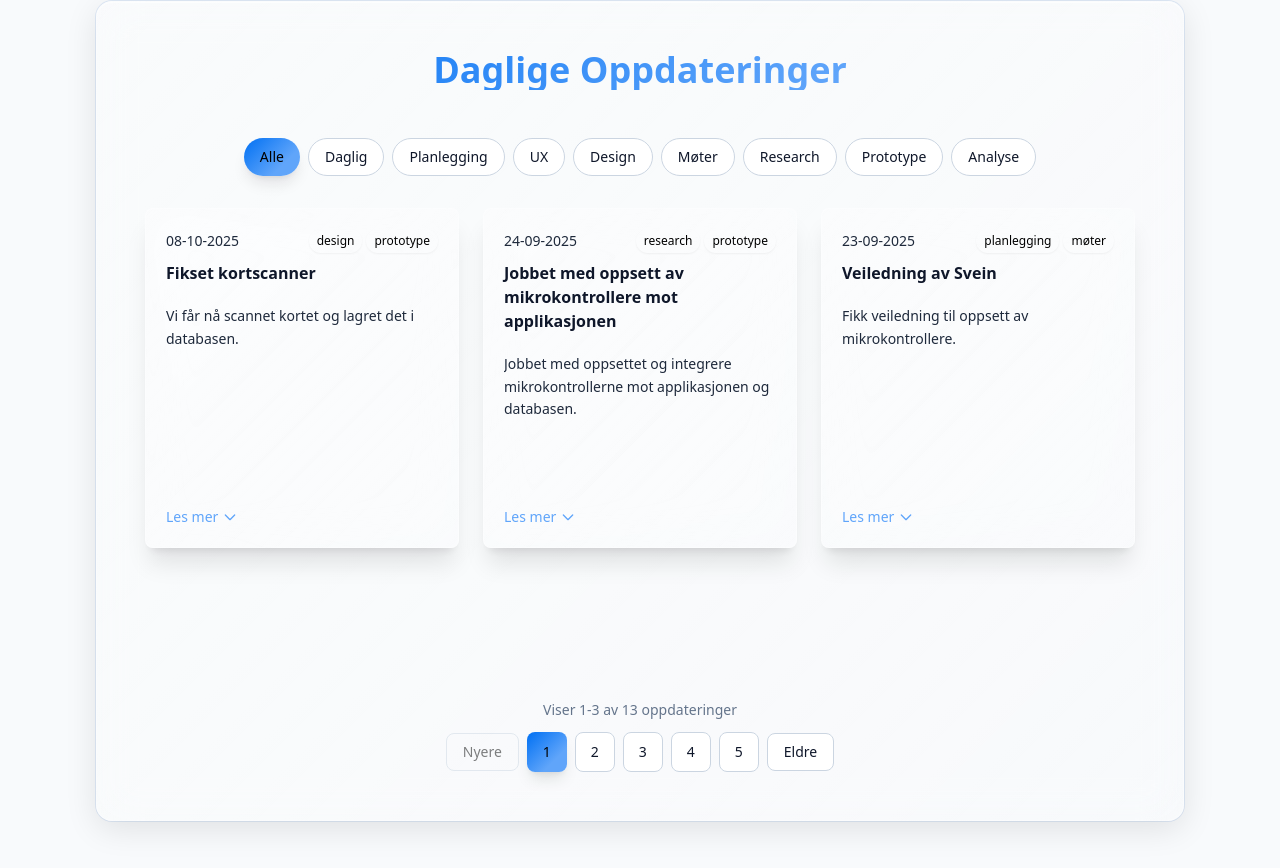
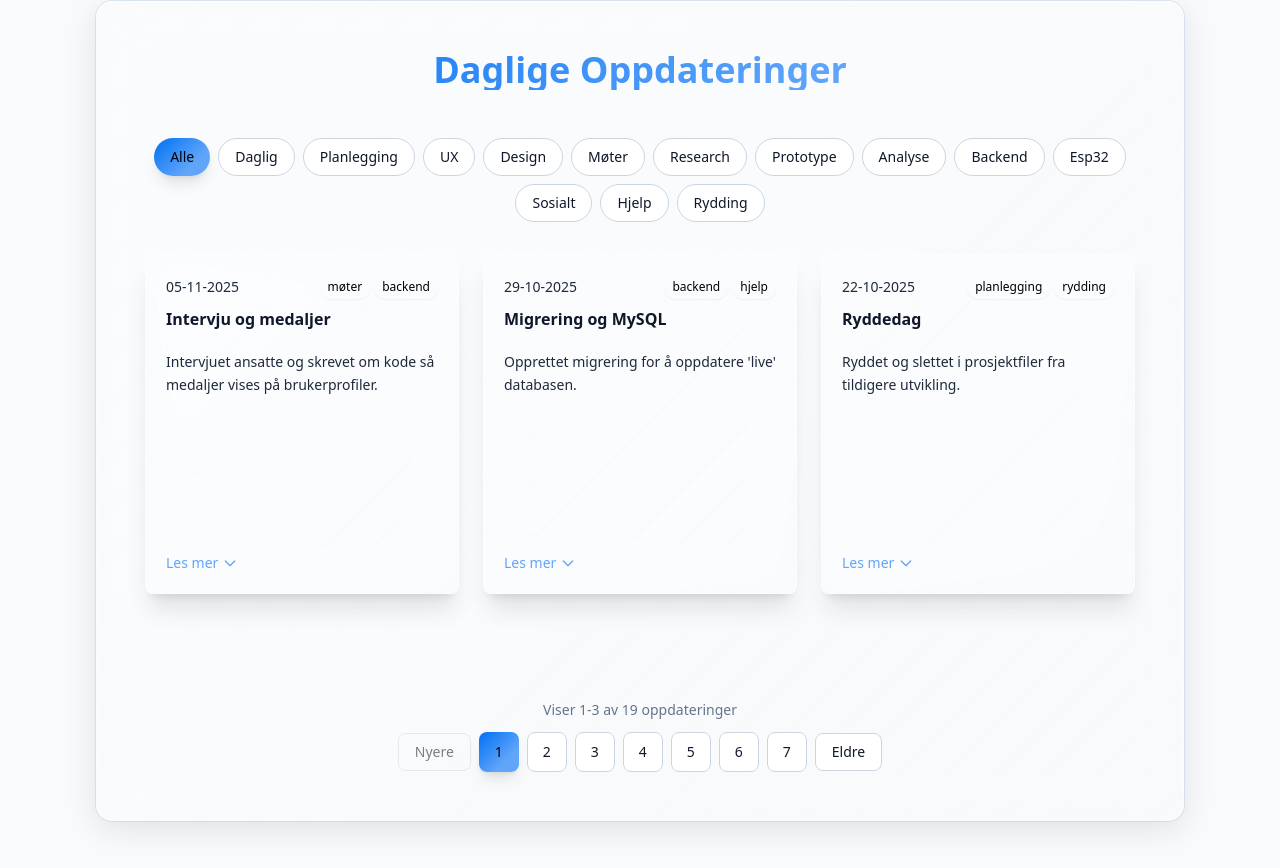
Before and after one commit to vebjornkjus/IS-302-nettsted, a React (Vite) app: page / in a window 1280 px wide. Shown: the part 1998-2866 px from the top of the page. Built offline with nearby package versions, Linux system fonts and the light colour scheme.

Commit message:
Dagbok update

```diff
--- a/src/pages/Status.jsx
+++ b/src/pages/Status.jsx
@@ -102,7 +102,7 @@ const Status = () => {
       date: "24-09-2025",
       excerpt: "Jobbet med oppsettet og integrere mikrokontrollerne mot applikasjonen og databasen.",
       tags: ["research", "prototype"],
-      content: "Fant ut at vi trengte noen drivere på mac for å få dette til å fungere. Videre skal vi jobbe med å få til RFID scanneren"
+      content: "Kodet logikk som gjorde at mikrokontrolleren kan kommunisere med applikasjonens backend."
     },
     {
       id: 13,
@@ -112,9 +112,57 @@ const Status = () => {
       tags: ["design", "prototype"],
       content: "Kortet scannes nå og lagres. Vi bruker Cloudfare for å sende dataene, så mikrokontrolleren og pcen kan være på froskjellige nett og snakke sammen."
     },
+    {
+      id: 14,
+      title: "Design på mikrokontroller",
+      date: "16-10-2025",
+      excerpt: "Lært hvordan man legger til bilder på en mikrokontroller.",
+      tags: ["esp32", "design"],
+      content: "Møtte på mye utfordringer rundt bildet som skulle vises på mikrokontrolleren fordi den ikke kan vise vanlige bildefiler. Brukte derfor AI til å gjøre om bilde til en c-array hvor hver piksel får en fargeverdig i RGB-format."
+    },
+    {
+      id: 15,
+      title: "Flere endringer på monitor-siden",
+      date: "17-10-2025",
+      excerpt: "Monitor-siden har fått nye funksjoner og design-elementer.",
+      tags: ["UX", "design"],
+      content: "Monitor-siden viser nå pågående økter i trappene og hvor lang tid hver person bruker, raskeste tider vises også på forsiden. Og de personene med flest trapper i løpet av måneden vises på et scoreboard."
+    },
+    {
+      id: 16,
+      title: "Ny mikrokontroller!",
+      date: "21-10-2025",
+      excerpt: "Vi fikk enda en mikrokontroller sånn at vi kan teste med én i første og én i åttende etasje.",
+      tags: ["esp32", "backend"],
+      content: "Nå som vi har to mikrokontrollere må vi skrive om litt av koden på mikrokontrollerene og i backenden vår for at hver kontroller skal utføre forskjellige handlinger utifra hvilken etasje de skal være plassert i."
+    },
+    {
+      id: 17,
+      title: "Ryddedag",
+      date: "22-10-2025",
+      excerpt: "Ryddet og slettet i prosjektfiler fra tildigere utvikling.",
+      tags: ["planlegging", "rydding"],
+      content: "Satte av store deler av dagen til å rydde opp i gamle prosjektfiler som ikke brukes lenger eller er helt tomme. Dette resulterte i nesten 20 slettede filer og like mange endringer."
+    },
+    {
+      id: 18,
+      title: "Migrering og MySQL",
+      date: "29-10-2025",
+      excerpt: "Opprettet migrering for å oppdatere 'live' databasen.",
+      tags: ["backend", "hjelp"],
+      content: "Fikk hjelp av Marius til å finne ut hvordan vi skal jobbe fremover mot levering og hva som gjenstår for å levere et fungerende produkt. Vi fikk en enkel plan og opprettet en ny migrering og lastet ned MySQL Workbench."
+    },
+    {
+      id: 19,
+      title: "Intervju og medaljer",
+      date: "05-11-2025",
+      excerpt: "Intervjuet ansatte og skrevet om kode så medaljer vises på brukerprofiler.",
+      tags: ["møter", "backend"],
+      content: "Mange på kontoret var syke idag, resulterte i at vi ikke fikk gjort så mye som vi ville på prosjektet. Men fikk brukt tiden til å filme og intervjue ansatte til videoen som skal leveres 14. november."
+    },
   ]
 
-  const tags = ['alle', 'daglig', 'planlegging', 'UX', 'design', 'møter', 'research', 'prototype', 'analyse']
+  const tags = ['alle', 'daglig', 'planlegging', 'UX', 'design', 'møter', 'research', 'prototype', 'analyse', 'backend', 'esp32', 'sosialt', 'hjelp', 'rydding']
 
   const filteredPosts = (selectedTag === 'alle'
     ? statusPosts
```
